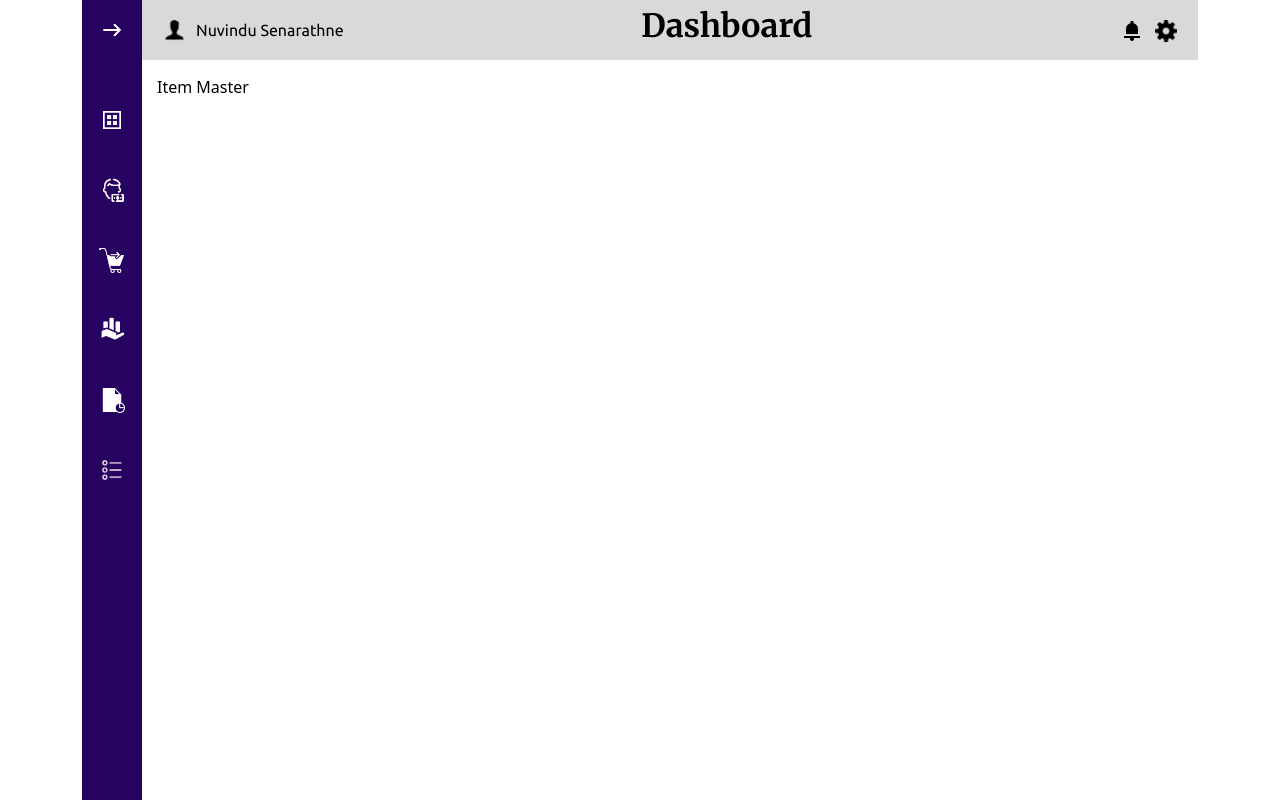
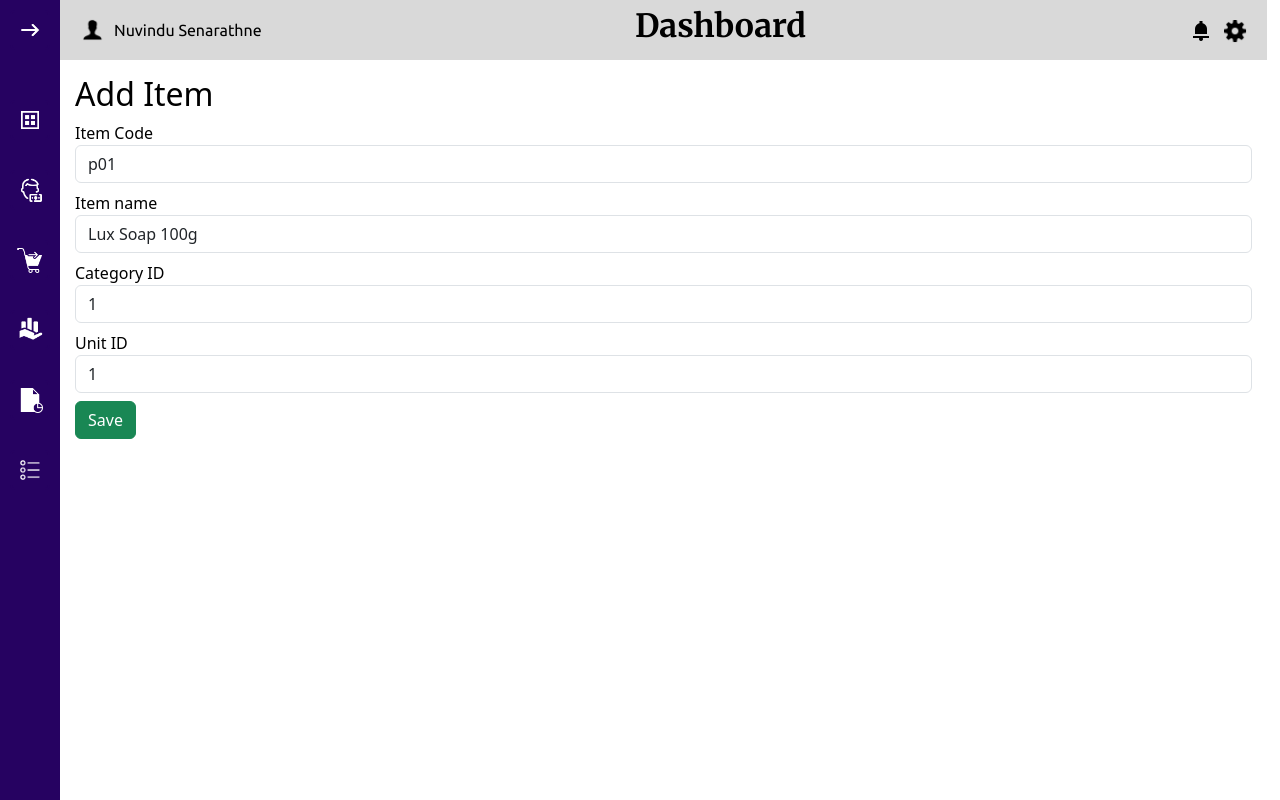
Before and after one commit to UOR-Project-Team/ERP-System-Frontend, a React (Create React App) app: page /home/item-master in a window 1280 px wide. Built offline with nearby package versions, Linux system fonts and the light colour scheme.

Commit message:
Commit 1 Implementing UI for Item master

```diff
--- a/src/components/content.itemList.js
+++ b/src/components/content.itemList.js
@@ -1,12 +1,68 @@
-import React, { useState } from 'react';
+import React, { useState, useEffect } from 'react';
+import axios from 'axios';
 
 function ItemList() {
 
+  const [Item, setItem] = useState([]);
+
+  useEffect(() => {
+
+    axios.get('http://localhost:8081/item/show')
+      .then(response => {
+        setItem(response.data.Item);
+      })
+      .catch(error => {
+        console.error('Error fetching data:', error);
+      });
+  }, []); // Empty dependency array ensures useEffect runs once on mount
+
   return (
     <div>
-      Item List
+      <h2>Item Information</h2>
+      <table class="table table-striped table-bordered">
+        <thead class="thead-dark">
+          <tr>
+            <th>ID</th>
+            <th>Code</th>
+            <th>Name</th>
+            <th>Category ID</th>
+            <th>Unit ID</th>
+            <th>Action</th>
+          </tr>
+        </thead>
+        <tbody>
+
+        {Array.isArray(Item) && Item.length > 0 ? (
+          Item.map((item,index) => (
+            <tr key={index}>
+              <td>{item.ID}</td>
+              <td>{item.Code}</td>
+              <td>{item.Name }</td>
+              <td>{item.Category_ID }</td>
+              <td>{item.Unit_ID }</td>
+
+              <td>
+                <button
+                  type='button'
+                  className='btn btn-success'
+                  style={{ marginRight: '20px' }}>update
+                </button>
+
+                <button type='button' className='btn btn-danger'>Delete</button>
+              </td>
+
+            </tr>
+          ))
+        ):(
+          <tr>
+            <td colSpan="11">No Item data available</td>
+          </tr>
+        )}
+
+        </tbody>
+      </table>
     </div>
-  );
+  )
 }
 
 export default ItemList;
--- a/src/components/content.itemMaster.js
+++ b/src/components/content.itemMaster.js
@@ -1,10 +1,106 @@
+import axios from 'axios';
 import React, { useState } from 'react';
 
 function ItemMaster() {
 
+  const[values,setValues]=useState({
+    code:'p01',
+    itemName:'Lux Soap 100g',
+    //Supplier_id:'',
+    //Unit_price:'',
+    categoryId:'1',
+    unitId:'1'
+
+  })
+
+
+  const handleSubmit=(e)=>{
+    e.preventDefault();
+    axios.post('http://localhost:8081/item/create',values)
+    .then(res=>{
+        console.log(res);
+        //navigate('/')
+    })
+    .catch(err=>console.log(err))
+  }
+
+  const handleInputChange = (event) => {
+    const { name, value } = event.target;
+    setValues((prevValues)=>({
+      ...prevValues,
+      [name]: value,
+    }));
+  };
+
   return (
     <div>
-      Item Master
+      <form onSubmit={handleSubmit}>
+                <h2>Add Item</h2>
+
+                <div className='mb-2'>
+                    <label htmlFor="ItemCode">Item Code</label>
+                    {/* <input type="text" placeholder='Enter Item Code' className='form-control'
+                    onChange={e=>setValues({...values, code:e.target.value})} value={values.code}/> */}
+                    <input
+                      type="text"
+                      name='code'
+                      placeholder='Enter Item Code'
+                      className='form-control'
+                      onChange={handleInputChange}
+                      value={values.code}/>
+                </div>
+
+                <div className='mb-2'>
+                    <label htmlFor="ItemName">Item name</label>
+                    <input
+                      type="text"
+                      name='itemName'
+                      placeholder='Enter Item Name'
+                      className='form-control'
+                      onChange={handleInputChange}
+                      value={values.itemName}/>
+                </div>
+
+                <div className='mb-2'>
+                    <label htmlFor="CateogoryId">Category ID</label>
+                    <input
+                      type="text"
+                      name='categoryId'
+                      placeholder='Enter Category ID'
+                      className='form-control'
+                      onChange={handleInputChange}
+                      value={values.categoryId}/>
+                </div>
+
+                <div className='mb-2'>
+                    <label htmlFor="UnitId">Unit ID</label>
+                    <input
+                      type="text"
+                      name='unitId'
+                      placeholder='Enter Unit ID'
+                      className='form-control'
+                      onChange={handleInputChange}
+                      value={values.unitId}/>
+                </div>
+
+
+                {/* <div className='mb-2'>
+                    <label htmlFor="">Supplier</label>
+                    <input type="text" placeholder='Enter Supplier' className='form-control'
+                    onChange={e=>setValues({...values, Supplier_id:e.target.value})}/>
+                </div> */}
+
+                {/* <div className='mb-2'>
+                    <label htmlFor="">Unit Price</label>
+                    <input type="text" placeholder='Enter unit price ' className='form-control'
+                    onChange={e=>setValues({...values, Unit_price:e.target.value})}/>
+                </div> */}
+
+
+
+                <button className='btn btn-success'>Save</button>
+
+            </form>
     </div>
   );
 }
--- a/src/containers/page.home.js
+++ b/src/containers/page.home.js
@@ -31,7 +31,7 @@ function Home() {
   };
 
   return (
-    <div className="container">
+    <div className="master-container">
       <div className="sidepanel-container" style={{ width: isExpanded ? '20%' : '60px' }}>
         {isExpanded ? (
           <SidePanelExpand onToggle={togglePanel} />
--- a/src/containers/page.login.js
+++ b/src/containers/page.login.js
@@ -39,13 +39,14 @@ function Login() {
           if (response.data === 'Success') {
               console.log('Successfully logged in');
               setErrorMessage(false)
-              navigate('/home');
+
             } else {
               alert('Error logging in');
             }
           } catch (error) {
             console.error('Error:', error);
             setErrorMessage(true)
+            navigate('/home');
             // Handle error
           }
 
--- a/src/styles.css
+++ b/src/styles.css
@@ -11,8 +11,8 @@ body, html {
     margin: 0;
 }
 
-.container {
-    width: 100%;
+.master-container {
+    width: 99%;
     height: 100%;
     display: flex;
     flex-direction: row;
```
